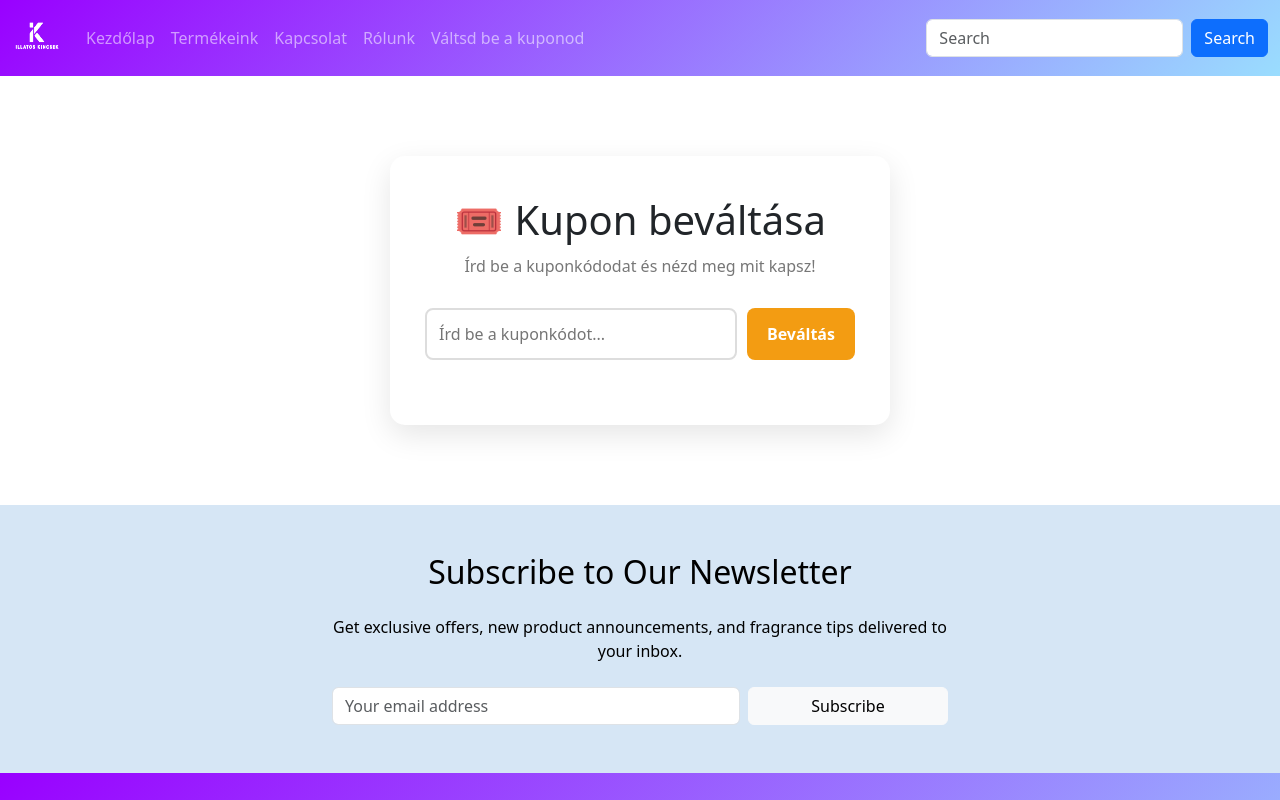
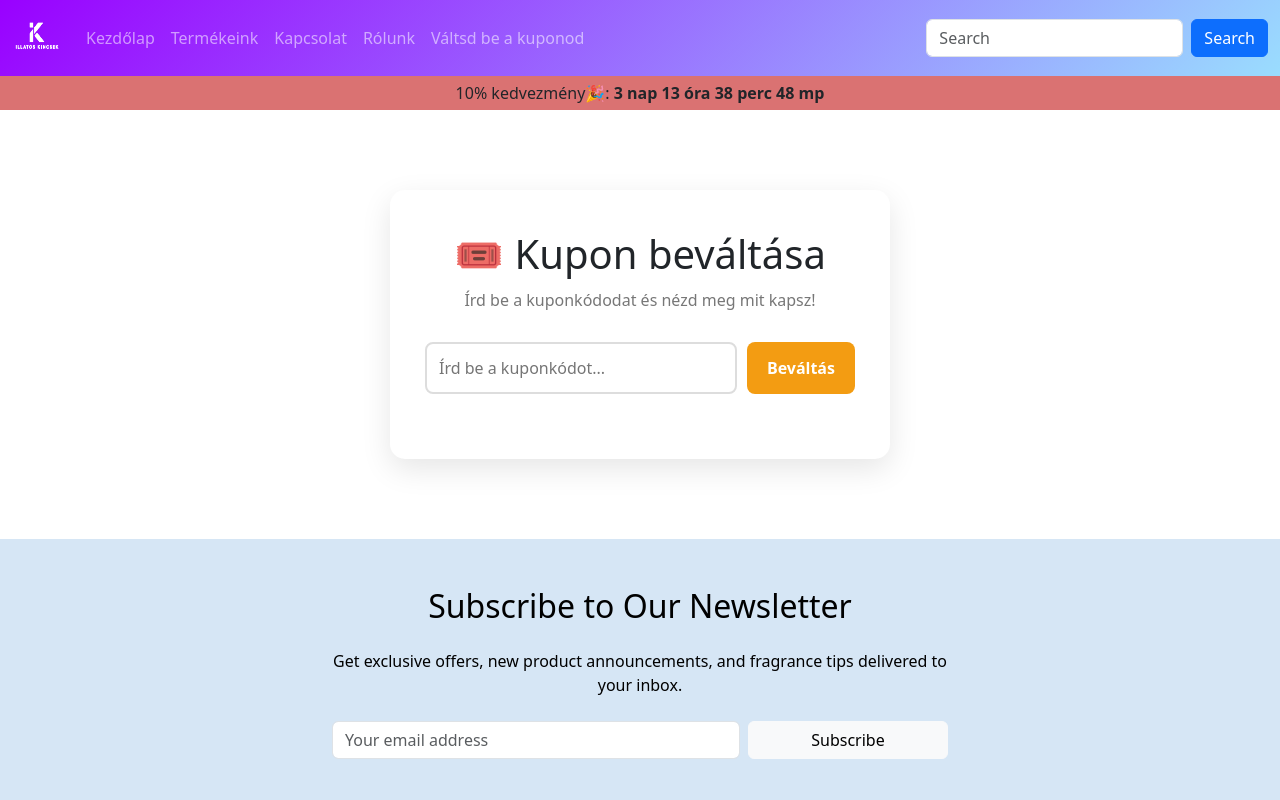
Before and after one commit to MoiseDominik/parfuuumprojekt1, a plain HTML site: page kupon.html in a window 1280 px wide. Shown: the top 800 px of the page. Drawn offline with nearby package versions, Linux system fonts and the light colour scheme.

Commit message:
utsosigmapush

```diff
--- a/kupon.html
+++ b/kupon.html
@@ -15,6 +15,30 @@
         </script>
 
     </header>
+                            <p id="countdown-1" class="reklamsav"></p>
+<script>
+                        const discountEnd_1 = new Date("2025-12-13T23:59:59").getTime();
+
+                        const interval_1 = setInterval(function () {
+                            const now = new Date().getTime();
+                            const distance = discountEnd_1 - now;
+
+                            if (distance < 0) {
+                                clearInterval(interval_1);
+                                document.getElementById("countdown-1").innerHTML =
+                                    "A kedvezmény lejárt ❌";
+                                return;
+                            }
+
+                            const days = Math.floor(distance / (1000 * 60 * 60 * 24));
+                            const hours = Math.floor((distance % (1000 * 60 * 60 * 24)) / (1000 * 60 * 60));
+                            const minutes = Math.floor((distance % (1000 * 60 * 60)) / (1000 * 60));
+                            const seconds = Math.floor((distance % (1000 * 60)) / 1000);
+
+                            document.getElementById("countdown-1").innerHTML =
+                                `10% kedvezmény🎉: <strong>${days} nap ${hours} óra ${minutes} perc ${seconds} mp</strong>`;
+                        }, 1000);
+                    </script>
     <div class="coupon-container">
         <h1>🎟️ Kupon beváltása</h1>
         <p class="subtitle">Írd be a kuponkódodat és nézd meg mit kapsz!</p>
```
Also changed, not shown: termekek.html (+1 -1 lines).
